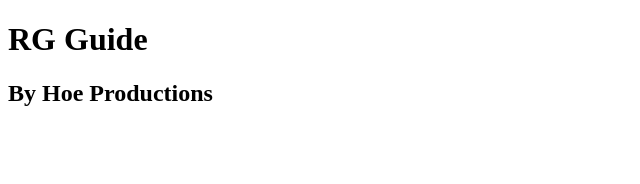
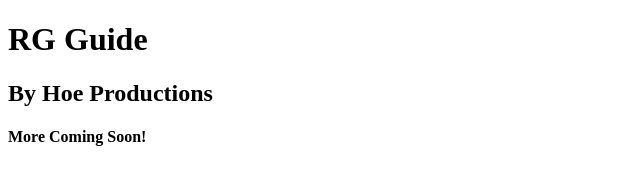
Before and after one commit to Johnnybells/HPGuide, a plain HTML site: page index.html in a window 1280 px wide. Shown: the whole page, without its empty margins (0-640 px from the left). Drawn offline with Linux system fonts and the light colour scheme.

Commit message:
More Added

```diff
--- a/index.html
+++ b/index.html
@@ -7,5 +7,6 @@
 <body>
     <h1>RG Guide</h1>
     <h2>By Hoe Productions</h2>
+    <h4>More Coming Soon!</h4>
 </body>
 </html>
```
